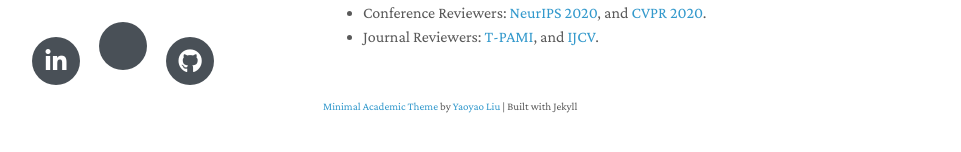
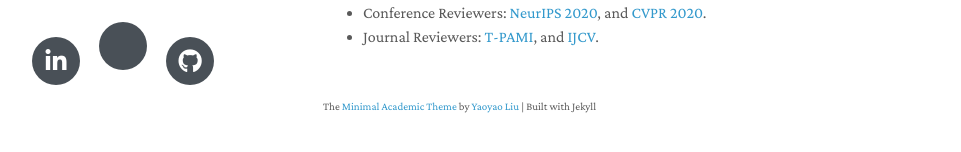
Before and after one commit to yaoyao-liu/minimal-light, a Jekyll site: the page built from index.md, in a window 1280 px wide and 1297 px high. Shown: the part 1110-1262 px from the top of the window, without its empty margins (147-1108 px from the left). Built offline with Jekyll 4.4.1, drawn with Linux system fonts in a browser that asks for light colours; nearby versions of some CDN libraries; a style sheet for code colours, icons or effects is not loaded; our own code applies the rules of GitHub Pages for plain Markdown files.

Commit message:
Update homepage.html

```diff
--- a/_layouts/homepage.html
+++ b/_layouts/homepage.html
@@ -48,7 +48,7 @@
 
       <br>
 
-      <p><small><a href="https://github.com/yaoyao-liu/minimal-academic" target="_blank" rel="noopener">Minimal Academic Theme</a> by <a href="https://yyliu.net/" target="_blank" rel="noopener">Yaoyao Liu</a> | Built with Jekyll</small></p>
+      <p><small>The <a href="https://github.com/yaoyao-liu/minimal-academic" target="_blank" rel="noopener">Minimal Academic Theme</a> by <a href="https://yyliu.net/" target="_blank" rel="noopener">Yaoyao Liu</a> | Built with Jekyll</small></p>
 
       </section>
       <footer>
```
